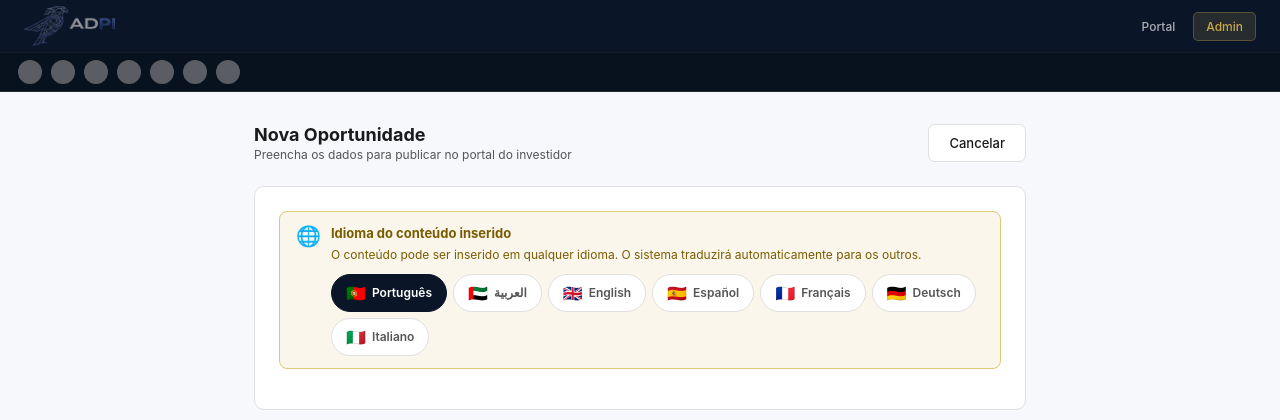
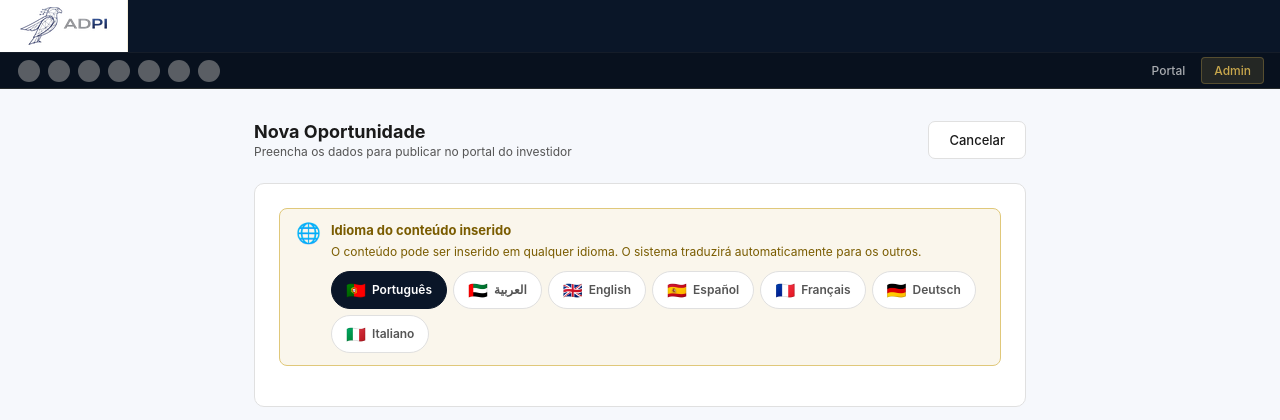
Before and after one commit to rmlcso-cmyk/adpi-invest, a Flask app: page /admin/nova in a window 1280 px wide. Shown: the top 420 px of the page. Run offline with Flask 3, Linux system fonts and the light colour scheme; the visitor is signed in with stand-in values (Sample User, id 1); grey boxes are pictures that could not be loaded.

Commit message:
Add files via upload

```diff
--- a/templates/base.html
+++ b/templates/base.html
@@ -10,31 +10,60 @@
 body{font-family:-apple-system,BlinkMacSystemFont,'Segoe UI',sans-serif;background:var(--bg);color:var(--ink)}
 {% if rtl %}body{direction:rtl;font-family:'Segoe UI',Tahoma,Arial,sans-serif}{% endif %}
 a{text-decoration:none;color:inherit}
+
 .topbar{background:var(--navy);position:sticky;top:0;z-index:100;border-bottom:1px solid rgba(201,168,76,0.15)}
-.topbar-main{display:flex;align-items:center;justify-content:space-between;padding:0 1.5rem;height:52px}
-.topbar-brand{display:flex;align-items:center;text-decoration:none}
-.topbar-links{display:flex;align-items:center;gap:6px}
-.nav-link{padding:6px 12px;border-radius:5px;font-size:12px;font-weight:500;color:rgba(255,255,255,0.65);transition:all 0.15s}
-.nav-link:hover{background:rgba(255,255,255,0.08);color:#fff}
-.nav-link.admin{background:rgba(201,168,76,0.15);color:var(--gold);border:1px solid rgba(201,168,76,0.3)}
-.nav-link.admin:hover{background:rgba(201,168,76,0.25)}
-/* Bandeiras — redondas, PT primeiro, UAE segundo, mais pequenas */
-.lang-bar{background:rgba(0,0,0,0.25);border-top:1px solid rgba(255,255,255,0.05);overflow-x:auto;-webkit-overflow-scrolling:touch;scrollbar-width:none;white-space:nowrap;padding:0 1rem}
+
+/* Linha 1: Logo (fundo branco) + à direita nada */
+.topbar-row1{
+  display:flex;align-items:stretch;height:52px;
+}
+.topbar-logo-wrap{
+  background:#fff;
+  padding:6px 20px;
+  display:flex;align-items:center;
+  border-right:1px solid rgba(201,168,76,0.2);
+  flex-shrink:0;
+}
+.topbar-logo-wrap img{height:38px;width:auto;display:block}
+.topbar-row1-right{flex:1}
+
+/* Linha 2: Bandeiras (esquerda) + Portal/Admin (direita, mesmo nível) */
+.topbar-row2{
+  background:rgba(0,0,0,0.25);
+  border-top:1px solid rgba(255,255,255,0.05);
+  display:flex;align-items:center;justify-content:space-between;
+  padding:0 1rem;
+  min-height:36px;
+}
+.lang-bar{
+  overflow-x:auto;-webkit-overflow-scrolling:touch;scrollbar-width:none;
+  white-space:nowrap;display:flex;align-items:center;
+}
 .lang-bar::-webkit-scrollbar{display:none}
-.lang-bar-inner{display:inline-flex;gap:5px;padding:5px 0;align-items:center}
+.lang-bar-inner{display:inline-flex;gap:4px;padding:4px 0;align-items:center}
 .lp{
   display:inline-flex;align-items:center;justify-content:center;
-  width:28px;height:28px;border-radius:50%;
+  width:26px;height:26px;border-radius:50%;
   cursor:pointer;text-decoration:none;
   transition:all 0.15s;
   border:2px solid transparent;
-  opacity:0.55;
-  overflow:hidden;
-  flex-shrink:0;
+  opacity:0.55;overflow:hidden;flex-shrink:0;
 }
-.lp:hover{opacity:1;transform:scale(1.12)}
-.lp.active{opacity:1;border-color:var(--gold);box-shadow:0 0 0 2px rgba(201,168,76,0.35)}
+.lp:hover{opacity:1;transform:scale(1.1)}
+.lp.active{opacity:1;border-color:var(--gold);box-shadow:0 0 0 2px rgba(201,168,76,0.3)}
 .lp img{width:100%;height:100%;object-fit:cover;display:block}
+.topbar-nav{display:flex;align-items:center;gap:4px;flex-shrink:0}
+.nav-link{
+  padding:5px 12px;border-radius:4px;font-size:12px;font-weight:500;
+  color:rgba(255,255,255,0.65);transition:all 0.15s;
+}
+.nav-link:hover{background:rgba(255,255,255,0.08);color:#fff}
+.nav-link.admin{
+  background:rgba(201,168,76,0.15);color:var(--gold);
+  border:1px solid rgba(201,168,76,0.3);
+}
+.nav-link.admin:hover{background:rgba(201,168,76,0.25)}
+
 .flash{padding:10px 1.5rem;font-size:13px;text-align:center}
 .flash.success{background:#e6f4ea;color:#1a5c2a;border-bottom:1px solid #b8dfc0}
 .flash.error{background:#fde8e8;color:#a0281e;border-bottom:1px solid #f5c6c6}
@@ -43,21 +72,19 @@ a{text-decoration:none;color:inherit}
 </head>
 <body>
 <nav class="topbar">
-  <div class="topbar-main">
-    <a href="/" class="topbar-brand">
-      <img src="/static/adpi-logo-nav.png" alt="ADPI" style="height:40px;width:auto"/>
+  <div class="topbar-row1">
+    <a href="/" class="topbar-logo-wrap">
+      <img src="/static/adpi-logo-nav.png" alt="ADPI"/>
     </a>
-    <div class="topbar-links">
-      <a href="/" class="nav-link">{{ ui.investor_portal }}</a>
-      <a href="/admin" class="nav-link admin">{{ ui.admin_access }}</a>
+    <div class="topbar-row1-right"></div>
   </div>
-  </div>
+  <div class="topbar-row2">
     <div class="lang-bar">
       <div class="lang-bar-inner">
         {% set flag_urls = {
           'pt': 'https://flagcdn.com/w40/pt.png',
+          'ar': 'https://flagcdn.com/w40/ae.png',
           'en': 'https://flagcdn.com/w40/gb.png',
-        'ar': 'https://flagcdn.com/w40/ae.png',
           'es': 'https://flagcdn.com/w40/es.png',
           'fr': 'https://flagcdn.com/w40/fr.png',
           'de': 'https://flagcdn.com/w40/de.png',
@@ -70,6 +97,11 @@ a{text-decoration:none;color:inherit}
         {% endfor %}
       </div>
     </div>
+    <div class="topbar-nav">
+      <a href="/" class="nav-link">{{ ui.investor_portal }}</a>
+      <a href="/admin" class="nav-link admin">{{ ui.admin_access }}</a>
+    </div>
+  </div>
 </nav>
 {% with messages=get_flashed_messages(with_categories=true) %}
   {% for category,message in messages %}
--- a/templates/detalhe.html
+++ b/templates/detalhe.html
@@ -120,7 +120,7 @@ const ui = {{ ui|tojson }};
 const opp = {
   titulo:      {{ opp.titulo|tojson }},
   descricao:   {{ opp.descricao|tojson }},
-  sector:      {{ opp.get('sector_pt', opp.sector)|tojson }},
+  sector:      {{ opp.sector|tojson }},
   municipio:   {{ opp.municipio|tojson }},
   investimento: {{ opp.investimento }},
   area:        {{ opp.area or 0 }},
```
Also changed, not shown: static/adpi-logo-nav.png. Lines whose indentation alone changed are shown as unchanged.
